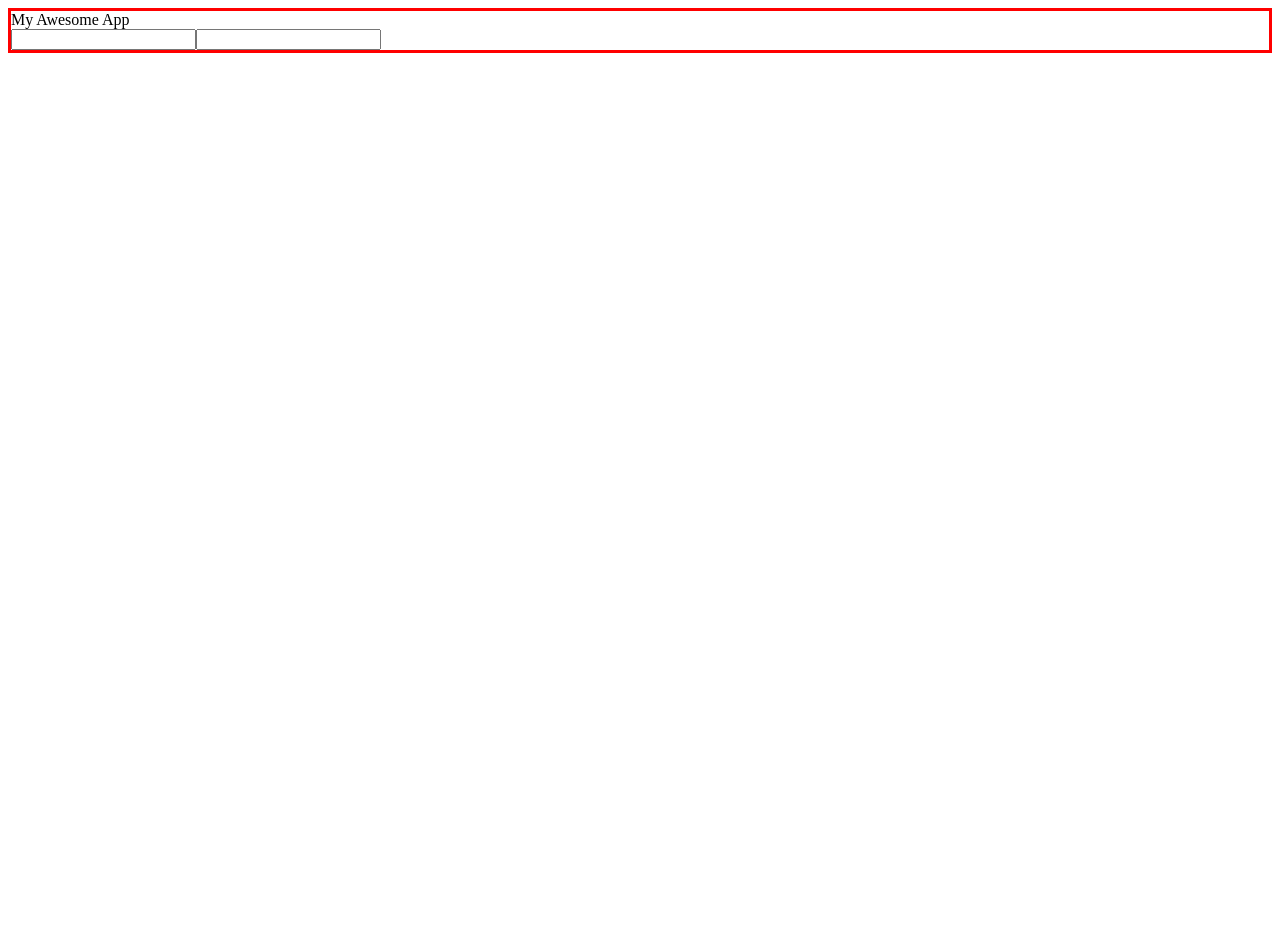
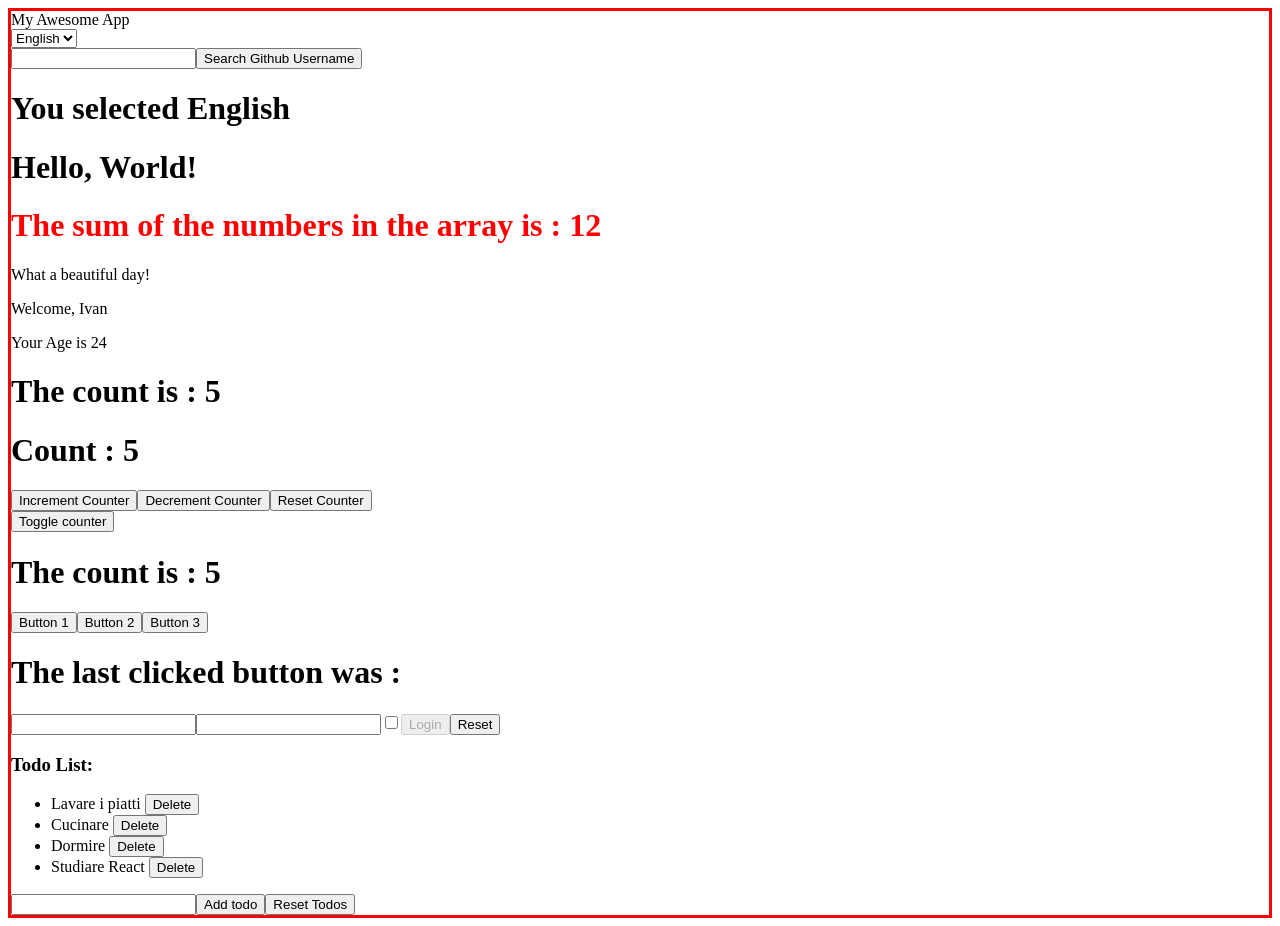
Before and after one commit to Ivanfras98/react-exercises, a React (Create React App) app: page / in a window 1280 px wide. Before the commit the page ends 800 px from the top, so only its background shows below. Built offline with nearby package versions, Linux system fonts and the light colour scheme.

Commit message:
custom-hooks-03-done

```diff
--- a/src/App.js
+++ b/src/App.js
@@ -46,8 +46,8 @@ export class App extends React.Component {
   render() {
     return (
       <Container title="My Awesome App">
-        <Inputs />
-        {/* <div>
+        {/* <Inputs /> */}
+        <div>
           <select
             value={this.state.language}
             onChange={this.HandleSelectChanges}
@@ -63,16 +63,16 @@ export class App extends React.Component {
         <Hello />
         <Sum />
         <Message />
-        <Welcome name="Ivan" age={24} /> */}
+        <Welcome name="Ivan" age={24} />
         {/* <InteractiveWelcome /> */}
-        {/* <Counter initialValue={5} /> */}
-        {/* <ClickCounter initialValue={5} />
+        <Counter initialValue={5} />
+        <ClickCounter initialValue={5} />
         <button onClick={this.hideCounter}>Toggle counter</button>
         {this.state.count && <Counter />}
         <ClickTracker />
-        <Login passFunc={this.onLogin} /> */}
+        <Login passFunc={this.onLogin} />
         {/* <UncontrolledLogin passFunc = {this.onLogin}/>  */}
-        {/* <TodoList
+        <TodoList
           render={(items, del) => {
             return (
               <>
@@ -89,7 +89,7 @@ export class App extends React.Component {
               </>
             );
           }}
-        ></TodoList> */}
+        ></TodoList>
       </Container>
     );
   }
--- a/src/GithubUser.js
+++ b/src/GithubUser.js
@@ -1,18 +1,8 @@
 import { useEffect, useState } from "react"
+import { useGithubUser } from "./useGithubUser"
 
 export function GithubUser({username}){
-    const API = "https://api.github.com/users/"
-    const [dataApi, setDataApi] = useState({
-        name : null,
-        followers: null,
-        url : null,
-    })
-    async function getApi(){
-        const fetchedApi = await fetch(`${API}${username}`)
-        const data = await fetchedApi.json()
-        setDataApi(data)
-    }
-    useEffect(() => {getApi(username)}, [username])
+    const {dataApi} = useGithubUser(username)
     return (<div style={{color: "green"}}>
         <h1>Nome dell'utente : {dataApi.name}</h1>
         <h3>Followers : {dataApi.followers}</h3>
--- /dev/null
+++ b/src/useGithubUser.js
@@ -0,0 +1,21 @@
+import { useEffect, useState } from "react";
+
+export function useGithubUser(username) {
+  const API = "https://api.github.com/users/";
+  const [dataApi, setDataApi] = useState({
+    name: null,
+    followers: null,
+    url: null,
+  });
+  async function getApi() {
+    const fetchedApi = await fetch(`${API}${username}`);
+    const data = await fetchedApi.json();
+    setDataApi(data);
+  }
+  useEffect(() => {
+    getApi(username);
+  }, [username]);
+  return {
+    dataApi,
+  };
+}
```
